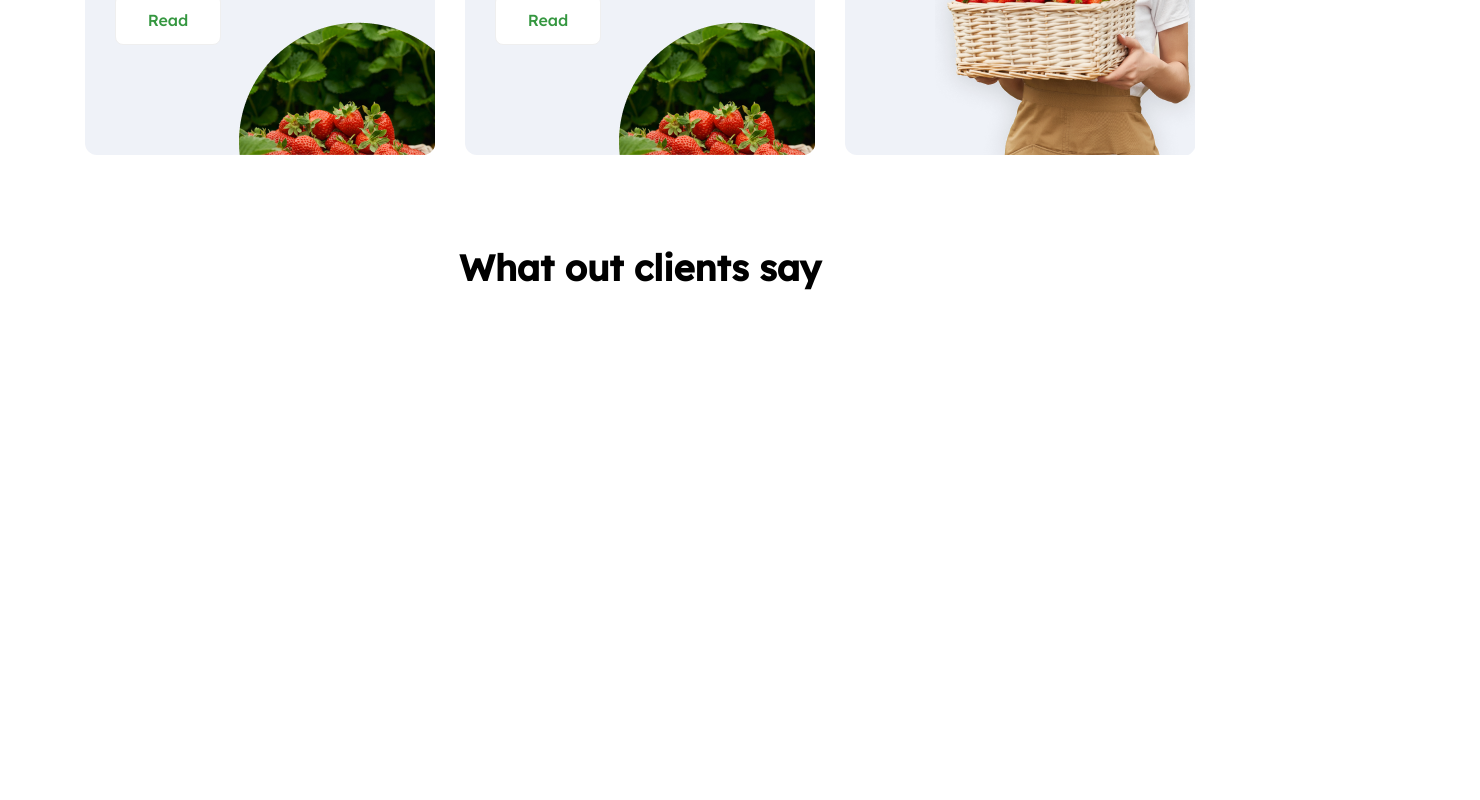
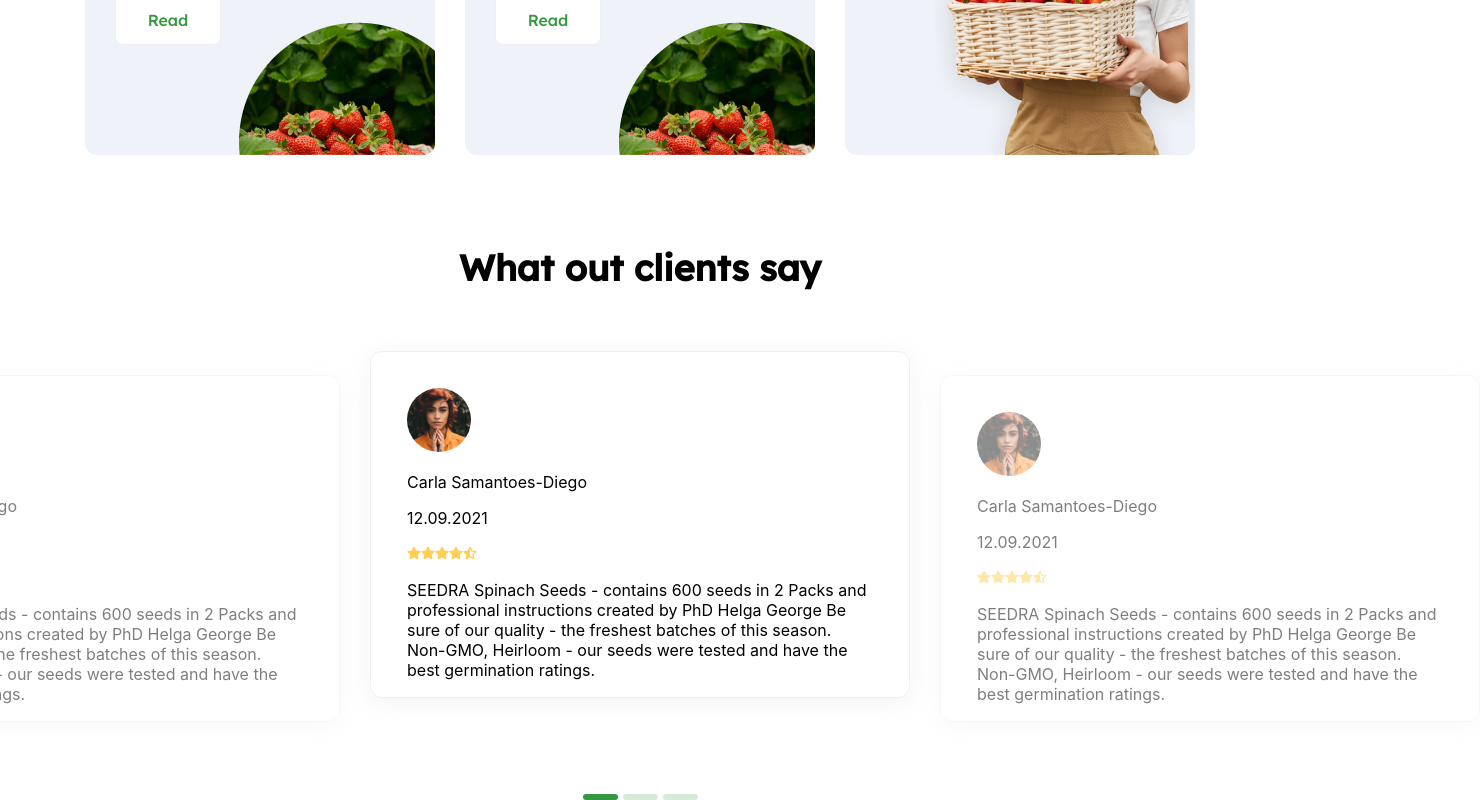
Before and after one commit to IvanVideo/Seedra, a React (Create React App) app: page / in a window 1280 px wide. Shown: the part 2922-3722 px from the top of the page, 1480 px wide, since content can reach past the window. Before the commit the page ends 3217 px from the top, so only its background shows below. Built offline with nearby package versions, Linux system fonts and the light colour scheme.

Commit message:
build: добавил слайдер

```diff
--- a/src/components/Slider/Slider.css
+++ b/src/components/Slider/Slider.css
@@ -5,13 +5,60 @@
 .slider__conteiner {
     width: 1110px;
     margin: 0 auto;
+    display: flex;
+    flex-direction: column;
+    align-items: center;
 }
 
 .slider__title {
     margin: 0;
-    text-align: center;
     font-family: "Lexand";
     font-weight: 600;
     font-size: 36px;
     line-height: 54px;
 }
+
+.slide {
+    width: 540px;
+    height: 347px;
+    padding: 36px;
+    box-sizing: border-box;
+    border: 1px solid #EFEFEF;
+    box-shadow: 0px 4px 21px rgba(209, 209, 209, 0.25);
+    border-radius: 12px;
+}
+
+.slider__items {
+    display: flex;
+    justify-content: center;
+    margin-top: 80px;
+}
+
+.slide-first, .slide-third {
+    opacity: 0.5;
+}
+
+.slide-center {
+    margin: -24px 30px 0;
+}
+
+.slider__cliker {
+    display: flex;
+    margin-top: 72px;
+}
+
+.slider__element {
+    width: 35px;
+    height: 6px;
+    background-color: #359740;
+    border-radius: 30px;
+    margin-right: 5px;
+}
+
+.slider__element:last-child {
+    margin-right: 0;
+}
+
+.slider__element-2, .slider__element-3 {
+    opacity: 0.2;
+}
--- a/src/components/Slider/Slider.js
+++ b/src/components/Slider/Slider.js
@@ -1,10 +1,68 @@
 import './Slider.css';
+import face from '../../img/people.svg';
+import star from '../../img/fullstar.svg';
+import halfstar from '../../img/star.svg';
 
 function Slider() {
     return (
         <section className='slider'>
             <div className='slider__conteiner'>
                 <p className='slider__title'>What out clients say</p>
+                <div className='slider__items'>
+                    <div className='slide slide-first'>
+                        <div>
+                            <img src={face} />
+                            <div>
+                                <p>Carla Samantoes-Diego</p>
+                                <p>12.09.2021</p>
+                            </div>
+                            <img className='card__star' src={star} />
+                            <img className='card__star' src={star} />
+                            <img className='card__star' src={star} />
+                            <img className='card__star' src={star} />
+                            <img className='card__star' src={halfstar} />
+                            <p>SEEDRA Spinach Seeds - contains 600 seeds in 2 Packs and professional instructions created by PhD Helga George
+                                Be sure of our quality - the freshest batches of this season. Non-GMO, Heirloom - our seeds were tested and have the best germination ratings. </p>
+                        </div>
+                    </div>
+                    <div className='slide slide-center'>
+                        <div>
+                            <img src={face} />
+                            <div>
+                                <p>Carla Samantoes-Diego</p>
+                                <p>12.09.2021</p>
+                            </div>
+                            <img className='card__star' src={star} />
+                            <img className='card__star' src={star} />
+                            <img className='card__star' src={star} />
+                            <img className='card__star' src={star} />
+                            <img className='card__star' src={halfstar} />
+                            <p>SEEDRA Spinach Seeds - contains 600 seeds in 2 Packs and professional instructions created by PhD Helga George
+                                Be sure of our quality - the freshest batches of this season. Non-GMO, Heirloom - our seeds were tested and have the best germination ratings. </p>
+                        </div>
+                    </div>
+                    <div className='slide slide-third'>
+                        <div>
+                            <img src={face} />
+                            <div>
+                                <p>Carla Samantoes-Diego</p>
+                                <p>12.09.2021</p>
+                            </div>
+                            <img className='card__star' src={star} />
+                            <img className='card__star' src={star} />
+                            <img className='card__star' src={star} />
+                            <img className='card__star' src={star} />
+                            <img className='card__star' src={halfstar} />
+                            <p>SEEDRA Spinach Seeds - contains 600 seeds in 2 Packs and professional instructions created by PhD Helga George
+                                Be sure of our quality - the freshest batches of this season. Non-GMO, Heirloom - our seeds were tested and have the best germination ratings. </p>
+                        </div>
+                    </div>
+                </div>
+                <div className='slider__cliker'>
+                    <div className='slider__element slider__element-1'></div>
+                    <div className='slider__element slider__element-2'></div>
+                    <div className='slider__element slider__element-3'></div>
+                </div>
             </div>
         </section>
     );
```
Also changed, not shown: src/img/people.svg (added).
